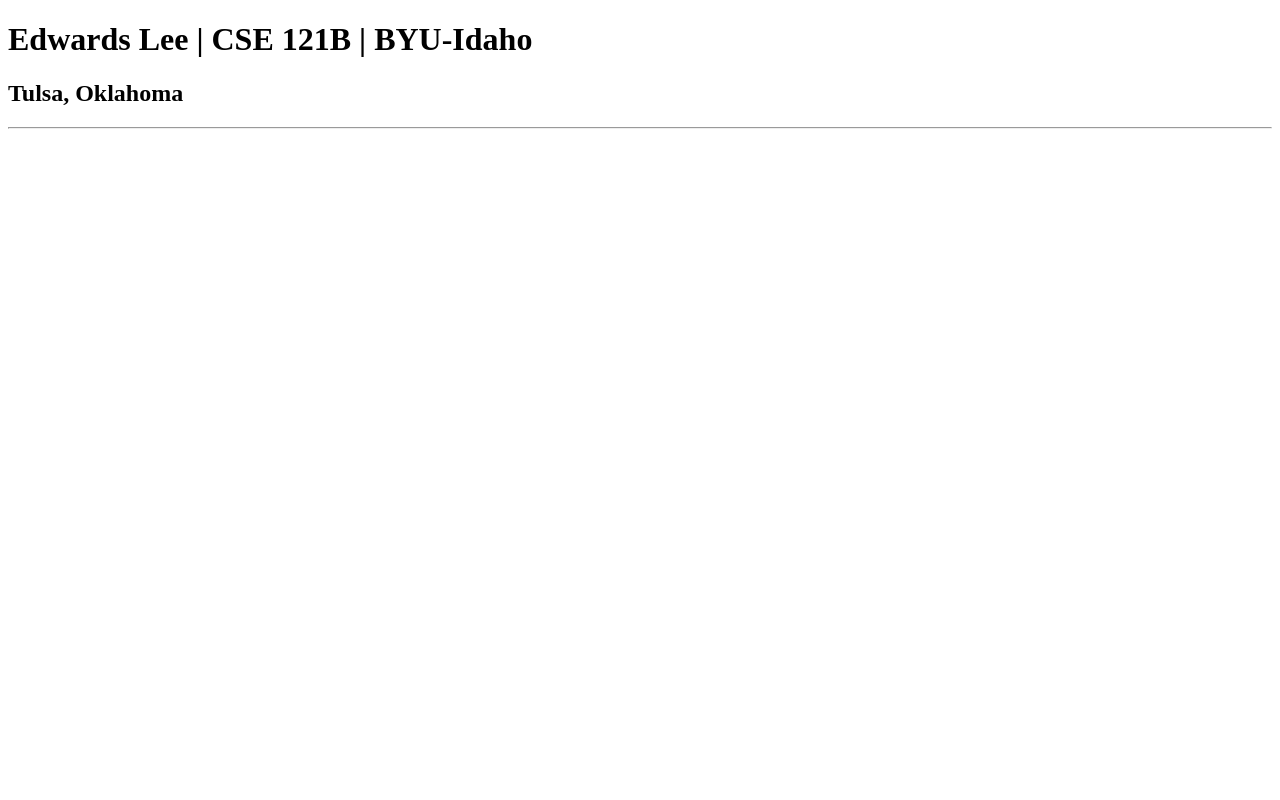
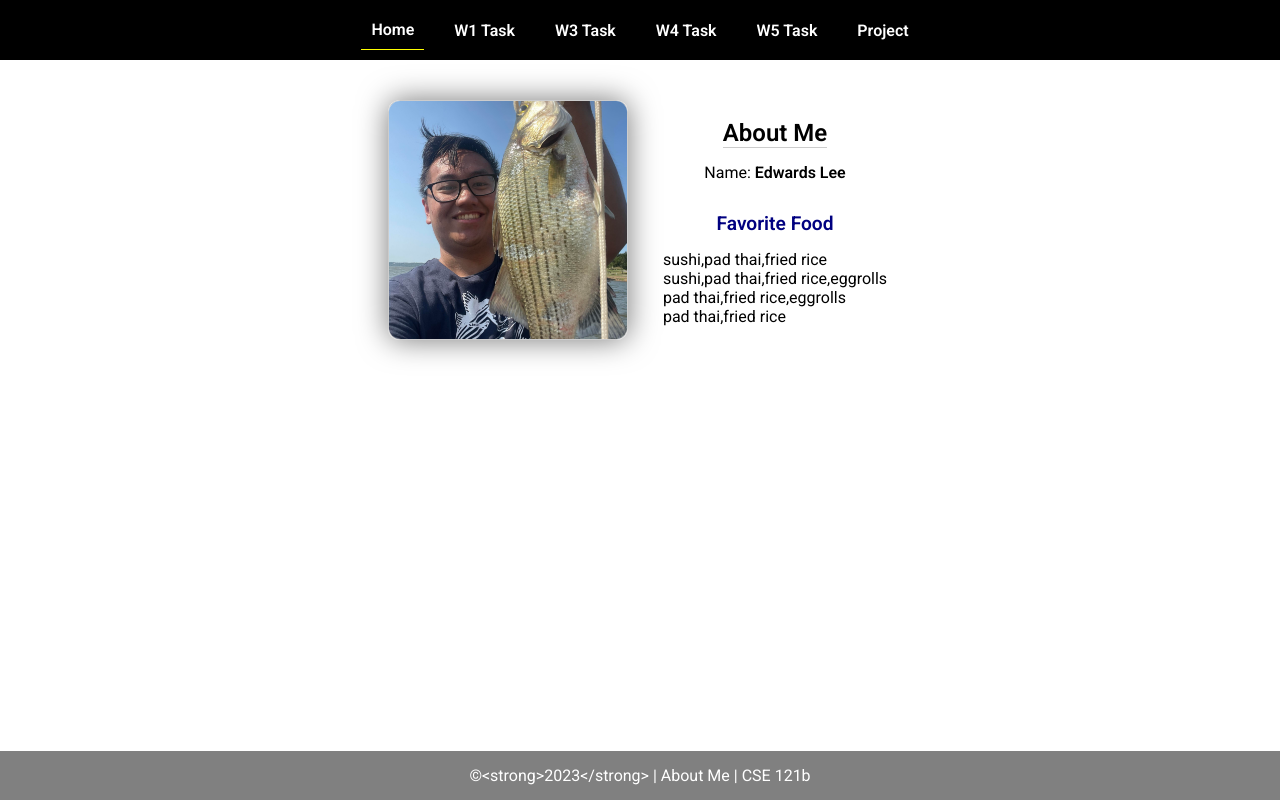
Before and after one commit to LimaEchoEcho0123/cse121b, a plain HTML site: page index.html in a window 1280 px wide. Drawn offline with Linux system fonts and the light colour scheme.

Commit message:
finished

```diff
--- a/index.html
+++ b/index.html
@@ -1,13 +1,45 @@
 <!DOCTYPE html>
 <html lang="en">
+
 <head>
-    <meta charset="UTF-8">
-    <meta name="viewport" content="width=device-width, initial-scale=1.0">
-    <title>Edwards Lee | CSE 121B | BYU-Idaho</title>
+  <meta charset="UTF-8">
+  <meta name="viewport" content="width=device-width, initial-scale=1.0">
+  <title>About Me | CSE 121b | W02: Programming Tasks</title>
+  <link rel="preconnect" href="https://fonts.googleapis.com">
+  <link rel="preconnect" href="https://fonts.gstatic.com" crossorigin>
+  <link href="https://fonts.googleapis.com/css2?family=Roboto:wght@400;600&display=swap"
+    rel="stylesheet">
+  <link rel="stylesheet" href="styles/main.css">
 </head>
+
 <body>
-    <h1>Edwards Lee | CSE 121B | BYU-Idaho</h1>
-    <h2>Tulsa, Oklahoma</h2>
-    <hr>
+  <nav>
+    <ul id="menu">
+      <li><a id="toggleMenu">&equiv;</a></li>
+      <li><a href="index.html" class="active">Home</a></li>
+      <li><a href="w01-task.html">W1 Task</a></li>
+      <li><a href="w03-task.html">W3 Task</a></li>
+      <li><a href="w04-task.html">W4 Task</a></li>
+      <li><a href="w05-task.html">W5 Task</a></li>
+      <li><a href="project.html">Project</a></li>
+    </ul>
+  </nav>
+  <main id="home">
+    <picture>
+      <img src="images/placeholder.png" alt="Placeholder Image">
+    </picture>
+    <section>
+      <h1>About Me</h1>
+      <div class="info">Name: <span id="name"></span></div>
+      <h2>Favorite Food</h2>
+      <div class="block" id="food"></div>
+    </section>
+  </main>
+  <footer>
+    &copy;<span id="year"></span> | About Me | CSE 121b
+  </footer>
+  <script src="scripts/main.js"></script>
+  <script src="scripts/w02-task.js"></script>
 </body>
+
 </html>
--- /dev/null
+++ b/scripts/main.js
@@ -0,0 +1,9 @@
+// copyright year
+document.querySelector('#year').textContent = new Date().getFullYear();
+
+// toggle menu in small view
+const toggleMenu = () => {
+    document.querySelector('#menu').classList.toggle('open');
+}
+
+document.querySelector('#toggleMenu').addEventListener('click', toggleMenu);
--- /dev/null
+++ b/scripts/w02-task.js
@@ -0,0 +1,38 @@
+/* W02-Task - Profile Home Page */
+
+/* Step 1 - Setup type tasks - no code required */
+
+/* Step 2 - Variables */
+const fullname = "Edwards Lee";
+const currentYear = new Date().getFullYear();
+const profilePicture = "images/me.jpg";
+
+
+
+/* Step 3 - Element Variables */
+const nameElement = document.getElementById('name');
+const foodElement = document.getElementById('food');
+const yearElement = document.querySelector('#year');
+const imageElement = document.querySelector('img');
+
+
+
+
+/* Step 4 - Adding Content */
+nameElement.innerHTML = `<strong>${fullname}</strong>`;
+yearElement.textContent = `<strong>${currentYear}</strong>`;
+imageElement.setAttribute("src", profilePicture);
+// imageElement.setAttribute = `<strong>"Profile Image of ${profilePicture}"</strong.`;
+
+
+
+/* Step 5 - Array */
+let foodArray = ["sushi", "pad thai", "fried rice"];
+foodElement.textContent = foodArray;
+let anotherfood = "eggrolls";
+foodArray.push(anotherfood);
+foodElement.innerHTML += `<br>${foodArray}`;
+foodArray.shift();
+foodElement.innerHTML += `<br>${foodArray}`;
+foodArray.pop();
+foodElement.innerHTML += `<br>${foodArray}`;
--- /dev/null
+++ b/styles/main.css
@@ -0,0 +1,157 @@
+/* Universal Selector */
+* {
+    margin: 0;
+    padding: 0;
+    box-sizing: border-box;
+}
+
+/* HTML Selectors */
+body {
+    font-family: 'Roboto', Helvetica, sans-serif;
+}
+
+nav {
+    background-color: black;
+    width: 100%;
+    position: fixed;
+    top: 0;
+}
+
+nav ul {
+    display: flex;
+    flex-direction: column;
+    align-items: center;
+    max-width: fit-content;
+    margin: 0 auto;
+}
+
+nav ul li {
+    flex: 1 1 auto;
+}
+
+nav ul li:first-child {
+    display: block;
+    font-size: 2rem;
+}
+
+nav ul li:first-child a {
+    padding: 1px 10px;
+}
+
+nav ul li {
+    display: none;
+    list-style: none;
+    margin: 10px;
+}
+
+nav ul li a {
+    display: block;
+    padding: 10px;
+    text-decoration: none;
+    font-weight: 600;
+    color: white;
+    text-align: center;
+}
+
+nav ul li a:hover {
+    background-color: #efefef;
+    color: black;
+}
+
+h1, h2 {
+    text-align: center;
+    margin-bottom: 15px;
+
+}
+
+h1 {
+border-bottom: 1px solid #ccc;
+}
+
+h2 {
+    font-size: 1.2rem;
+    color: navy;
+    text-align: center;
+    margin-top: 30px;
+}
+
+main {
+    margin-top: 125px;
+    display: grid;
+    grid-template-columns: 1fr;
+    grid-gap: 20px;
+    align-items: center;
+    justify-content: center;
+}
+
+picture {
+    margin: 0 auto;
+}
+
+picture img {
+    width: 240px;
+    height: auto;
+    border-radius: 5%;
+    border: 1px solid #ccc;
+    box-shadow: 0 0 30px #777;
+}
+
+section {
+    display: flex;
+    flex-direction: column;
+    align-items: center;
+    margin: 10px
+}
+
+label {
+    margin: 15px 0;
+}
+
+footer {
+    background-color: gray;
+    color: white;
+    padding: 15px;
+    text-align: center;
+    width: 100%;
+    position: fixed;
+    bottom: 0;
+}
+
+/* Class Selectors */
+.active {
+    border-bottom: 1px solid yellow;
+}
+
+.open li {
+    display: block;
+}
+
+.block {
+    display: block;
+}
+
+/* ID Selectors */
+
+/* Media Queries */
+@media only screen and (min-width: 32.5em) {
+    nav ul {
+        flex-direction: row;
+    }
+
+    nav ul li:first-child {
+        display: none;
+    }
+
+    nav ul li {
+        display: block;
+    }
+
+    main {
+        margin: 100px auto 20px;
+        grid-template-columns: 250px 1fr;
+        max-width: -moz-fit-content;
+        max-width: fit-content;
+
+    }
+
+}
```
Also changed, not shown: index-old.html (added, +13 -0 lines), images/me.jpg (added), images/placeholder.png (added).
